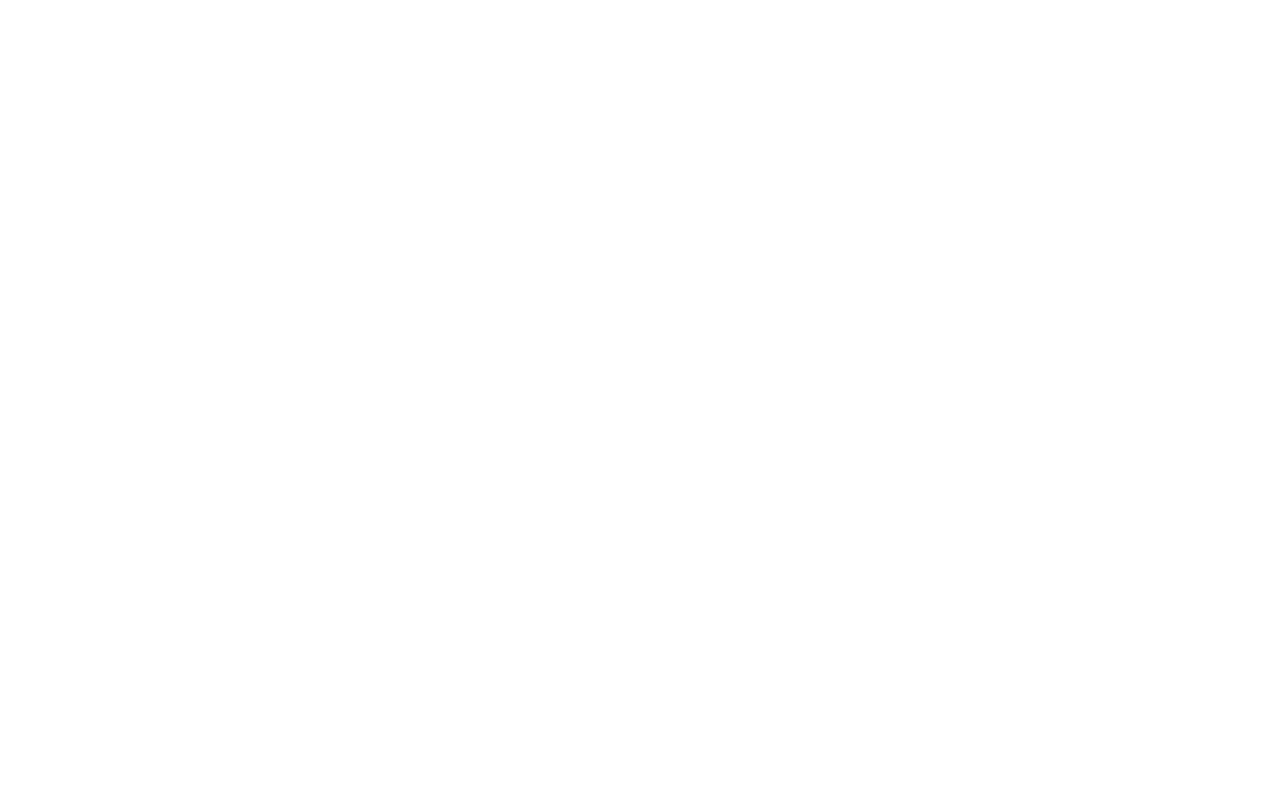
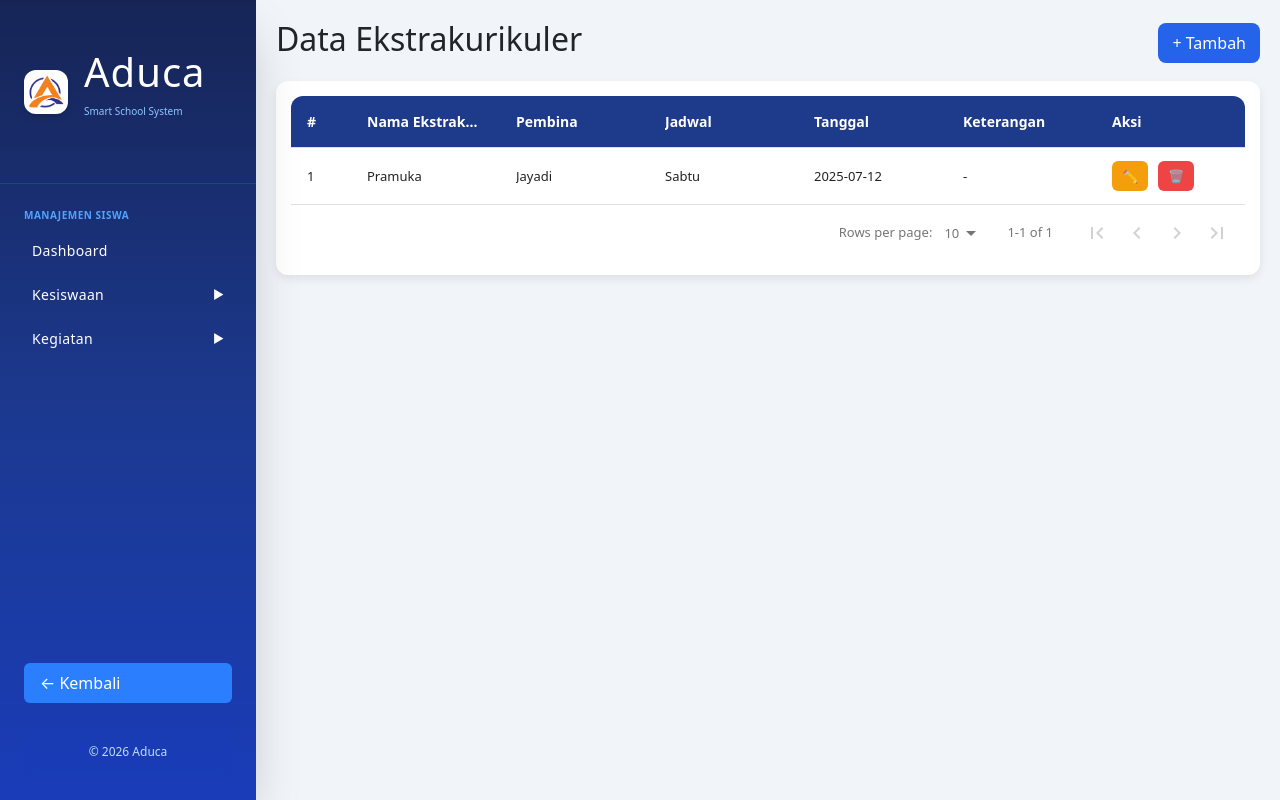
Before and after one commit to bintangskibidi/miniprojectfe, a React (Vite) app: page /dashboard/ekstrakurikuler in a window 1280 px wide. Before the commit this address had no page. Built offline with nearby package versions, Linux system fonts and the light colour scheme.

Commit message:
ekstrakulikuler

```diff
--- a/package.json
+++ b/package.json
@@ -17,6 +17,7 @@
     "lucide-react": "^1.8.0",
     "react": "^19.2.4",
     "react-chartjs-2": "^5.3.1",
+    "react-data-table-component": "^7.7.0",
     "react-dom": "^19.2.4",
     "react-icons": "^5.6.0",
     "react-router-dom": "^7.14.0",
--- a/src/App.jsx
+++ b/src/App.jsx
@@ -13,6 +13,7 @@
 import DataSiswa from "./dashboard/manajemenSiswa/DataSiswa";
 import DataKelas from "./dashboard/manajemenSiswa/DataKelas";
 import TahunAjaran from "./dashboard/manajemenSiswa/TahunAjaran";
+import Extrakulikuler from "./dashboard/manajemenSiswa/extrakulikuler"
 import Layout from "./component/sideBar/Layout";
 
 import "./App.css";
@@ -35,6 +36,8 @@
 
       <Route path="datasiswa" element={<DataSiswa />} />
       <Route path="walikelas" element={<DataWaliKelas />} />
+            <Route path="/dashboard/ekstrakurikuler" element={<Extrakulikuler />} />
+
       <Route path="siswa" element={<ManajemenSiswa />} />
       <Route path="guru" element={<ManajemenGuru />} />
       <Route path="/dashboard/mapel" element={<MataPelajaran />} />
--- a/src/component/sideBar/Sidebar.jsx
+++ b/src/component/sideBar/Sidebar.jsx
@@ -110,6 +110,7 @@
     location.pathname.startsWith("/dashboard/walikelas") ||
     location.pathname.startsWith("/dashboard/datasiswa") ||
     location.pathname.startsWith("/dashboard/datakelas") ||
+    location.pathname.startsWith("/dashboard/ekstrakurikuler") ||
     location.pathname.startsWith("/dashboard/tahunajaran")
   ) {
     menu = menuConfig.siswa;
@@ -230,7 +231,7 @@
       <div className="px-4 mt-3">
         <button
           onClick={() => navigate("/dashboard")}
-          className="w-full flex items-center gap-2 px-3 py-2 rounded-lg
+          className="w-full flex items-center gap-2 px-3 py-2 rounded
           bg-blue-500 hover:bg-blue-700 transition text-sm"
         >
           ← Kembali
--- a/src/dashboard/manajemenGuru/MataPelajaran.jsx
+++ b/src/dashboard/manajemenGuru/MataPelajaran.jsx
@@ -114,13 +114,13 @@
                   </td>
 
                   <td className="px-4 py-3 text-sm border border-blue-900 flex gap-2">
-                    <button className="bg-blue-400 hover:bg-blue-500 text-white px-3 py-1 rounded-lg text-xs">
+                    <button className="bg-blue-400 hover:bg-blue-500 text-white px-3 py-1 rounded text-xs">
                       Edit
                     </button>
 
                     <button
                       onClick={() => handleHapus(index)}
-                      className="bg-red-500 hover:bg-red-600 text-white px-3 py-1 rounded-md text-xs"
+                      className="bg-red-500 hover:bg-red-600 text-white px-3 py-1 rounded text-xs"
                     >
                       Hapus
                     </button>
--- a/src/dashboard/manajemenSiswa/TahunAjaran.jsx
+++ b/src/dashboard/manajemenSiswa/TahunAjaran.jsx
@@ -143,7 +143,7 @@
                     <td>
                       <button
                         onClick={() => toggleStatus(item)}
-                        className={`px-3 py-1 rounded-lg text-white shadow transition ${
+                        className={`px-3 py-1 rounded text-white shadow transition ${
                           item.status
                             ? "bg-yellow-500 hover:bg-yellow-600"
                             : "bg-blue-500 hover:bg-blue-600"
@@ -227,14 +227,14 @@
             <div className="flex justify-end gap-2 mt-4">
               <button
                 onClick={() => setShowModal(false)}
-                className="px-4 py-2 rounded-lg bg-gray-400 hover:bg-gray-500 text-white transition"
+                className="px-4 py-2 rounded bg-gray-400 hover:bg-gray-500 text-white transition"
               >
                 Batal
               </button>
 
               <button
                 onClick={handleSubmit}
-                className="px-4 py-2 rounded-lg bg-blue-600 hover:bg-blue-700 text-white shadow transition"
+                className="px-4 py-2 rounded bg-blue-600 hover:bg-blue-700 text-white shadow transition"
               >
                 Simpan
               </button>
--- /dev/null
+++ b/src/dashboard/manajemenSiswa/extrakulikuler.jsx
@@ -0,0 +1,298 @@
+import React, { useState, useEffect } from "react";
+import DataTable from "react-data-table-component";
+import Swal from "sweetalert2";
+
+// ================== STYLE ==================
+const customStyles = {
+  rows: { style: { minHeight: "56px" } },
+  headCells: {
+    style: {
+      backgroundColor: "#1e3a8a",
+      color: "white",
+      fontWeight: "bold",
+      fontSize: "14px",
+    },
+  },
+  cells: { style: { fontSize: "13px" } },
+};
+
+// ================== MODAL ==================
+const ModalTambah = ({ isOpen, onClose, onSave, editData }) => {
+  const [form, setForm] = useState({
+    nama: "",
+    pembina: "",
+    jadwal: "",
+    tanggal: "",
+    keterangan: "",
+  });
+
+  // 🔥 isi form saat edit
+  useEffect(() => {
+    if (editData) {
+      setForm(editData);
+    } else {
+      setForm({
+        nama: "",
+        pembina: "",
+        jadwal: "",
+        tanggal: "",
+        keterangan: "",
+      });
+    }
+  }, [editData]);
+
+  if (!isOpen) return null;
+
+  const handleChange = (e) => {
+    setForm({ ...form, [e.target.name]: e.target.value });
+  };
+
+  const handleSubmit = () => {
+    if (!form.nama) {
+      Swal.fire({
+        icon: "warning",
+        title: "Oops...",
+        text: "Nama wajib diisi!",
+      });
+      return;
+    }
+
+    onSave(form);
+    onClose();
+  };
+
+  return (
+    <div style={overlayStyle}>
+      <div style={modalStyle}>
+        <h3>{editData ? "Edit Ekstrakurikuler" : "Tambah Ekstrakurikuler"}</h3>
+
+        <input name="nama" value={form.nama} onChange={handleChange} placeholder="Nama" style={inputStyle} />
+        <input name="pembina" value={form.pembina} onChange={handleChange} placeholder="Pembina" style={inputStyle} />
+        <input name="jadwal" value={form.jadwal} onChange={handleChange} placeholder="Jadwal" style={inputStyle} />
+        <input name="tanggal" type="date" value={form.tanggal} onChange={handleChange} style={inputStyle} />
+        <input name="keterangan" value={form.keterangan} onChange={handleChange} placeholder="Keterangan" style={inputStyle} />
+
+        <div style={{ marginTop: "10px", display: "flex", gap: "10px" }}>
+          <button onClick={handleSubmit} style={btnPrimary}>
+            {editData ? "Update" : "Simpan"}
+          </button>
+          <button onClick={onClose} style={btnDanger}>Batal</button>
+        </div>
+      </div>
+    </div>
+  );
+};
+
+// ================== MAIN ==================
+export default function Ekstrakurikuler() {
+  const [data, setData] = useState([
+    {
+      id: 1,
+      nama: "Pramuka",
+      pembina: "Jayadi",
+      jadwal: "Sabtu",
+      tanggal: "2025-07-12",
+      keterangan: "-",
+    },
+  ]);
+
+  const [openModal, setOpenModal] = useState(false);
+  const [editData, setEditData] = useState(null);
+
+  // DELETE
+  const handleDelete = (id) => {
+    Swal.fire({
+      title: "Yakin?",
+      text: "Data akan dihapus permanen!",
+      icon: "warning",
+      showCancelButton: true,
+      confirmButtonColor: "#2563eb",
+      cancelButtonColor: "#dc2626",
+      confirmButtonText: "Ya, hapus!",
+    }).then((result) => {
+      if (result.isConfirmed) {
+        setData(data.filter((item) => item.id !== id));
+
+        Swal.fire({
+          icon: "success",
+          title: "Terhapus!",
+          timer: 1200,
+          showConfirmButton: false,
+        });
+      }
+    });
+  };
+
+  // SAVE (ADD + EDIT)
+  const handleSave = (form) => {
+    if (editData) {
+      const updated = data.map((item) =>
+        item.id === editData.id ? { ...item, ...form } : item
+      );
+
+      setData(updated);
+
+      Swal.fire({
+        icon: "success",
+        title: "Update berhasil",
+        timer: 1200,
+        showConfirmButton: false,
+      });
+
+      setEditData(null);
+    } else {
+      const newId = data.length + 1;
+      setData([...data, { id: newId, ...form }]);
+
+      Swal.fire({
+        icon: "success",
+        title: "Data ditambahkan",
+        timer: 1200,
+        showConfirmButton: false,
+      });
+    }
+  };
+
+  // EDIT
+  const handleEdit = (row) => {
+    setEditData(row);
+    setOpenModal(true);
+  };
+
+  const columns = [
+    { name: "#", selector: (row) => row.id, width: "60px" },
+    { name: "Nama Ekstrakurikuler", selector: (row) => row.nama },
+    { name: "Pembina", selector: (row) => row.pembina },
+    { name: "Jadwal", selector: (row) => row.jadwal },
+    { name: "Tanggal", selector: (row) => row.tanggal },
+    { name: "Keterangan", selector: (row) => row.keterangan },
+    {
+      name: "Aksi",
+      cell: (row) => (
+        <div style={{ display: "flex", gap: "10px" }}>
+          <button style={btnEdit} onClick={() => handleEdit(row)}>✏️</button>
+          <button style={btnDelete} onClick={() => handleDelete(row.id)}>🗑️</button>
+        </div>
+      ),
+    },
+  ];
+
+  return (
+    <div style={container}>
+      <div style={header}>
+        <h2>Data Ekstrakurikuler</h2>
+        <button
+          style={btnPrimary}
+          onClick={() => {
+            setEditData(null);
+            setOpenModal(true);
+          }}
+        >
+          + Tambah
+        </button>
+      </div>
+
+      <div style={card}>
+        <DataTable
+          columns={columns}
+          data={data}
+          pagination
+          highlightOnHover
+          responsive
+          customStyles={customStyles}
+        />
+      </div>
+
+      <ModalTambah
+        isOpen={openModal}
+        onClose={() => setOpenModal(false)}
+        onSave={handleSave}
+        editData={editData}
+      />
+    </div>
+  );
+}
+
+// ================== STYLE ==================
+const container = {
+  padding: "20px",
+  backgroundColor: "#f1f5f9",
+  minHeight: "100vh",
+};
+
+const header = {
+  display: "flex",
+  justifyContent: "space-between",
+  alignItems: "center",
+  marginBottom: "15px",
+};
+
+const card = {
+  background: "white",
+  borderRadius: "12px",
+  padding: "15px",
+  boxShadow: "0 4px 10px rgba(0,0,0,0.08)",
+};
+
+const btnPrimary = {
+  background: "#2563eb",
+  color: "white",
+  border: "none",
+  padding: "8px 14px",
+  borderRadius: "8px",
+  cursor: "pointer",
+};
+
+const btnDanger = {
+  background: "#dc2626",
+  color: "white",
+  border: "none",
+  padding: "8px 14px",
+  borderRadius: "8px",
+  cursor: "pointer",
+};
+
+const btnEdit = {
+  background: "#f59e0b",
+  border: "none",
+  padding: "6px 10px",
+  borderRadius: "6px",
+  cursor: "pointer",
+};
+
+const btnDelete = {
+  background: "#ef4444",
+  border: "none",
+  padding: "6px 10px",
+  borderRadius: "6px",
+  cursor: "pointer",
+  color: "white",
+};
+
+const overlayStyle = {
+  position: "fixed",
+  top: 0,
+  left: 0,
+  width: "100%",
+  height: "100%",
+  background: "rgba(0,0,0,0.5)",
+  display: "flex",
+  justifyContent: "center",
+  alignItems: "center",
+};
+
+const modalStyle = {
+  background: "white",
+  padding: "20px",
+  borderRadius: "10px",
+  width: "300px",
+  display: "flex",
+  flexDirection: "column",
+};
+
+const inputStyle = {
+  padding: "8px",
+  marginTop: "8px",
+  borderRadius: "6px",
+  border: "1px solid #ccc",
+};
```
Also changed, not shown: 2 other files (tests, documents, lock files or other folders).
